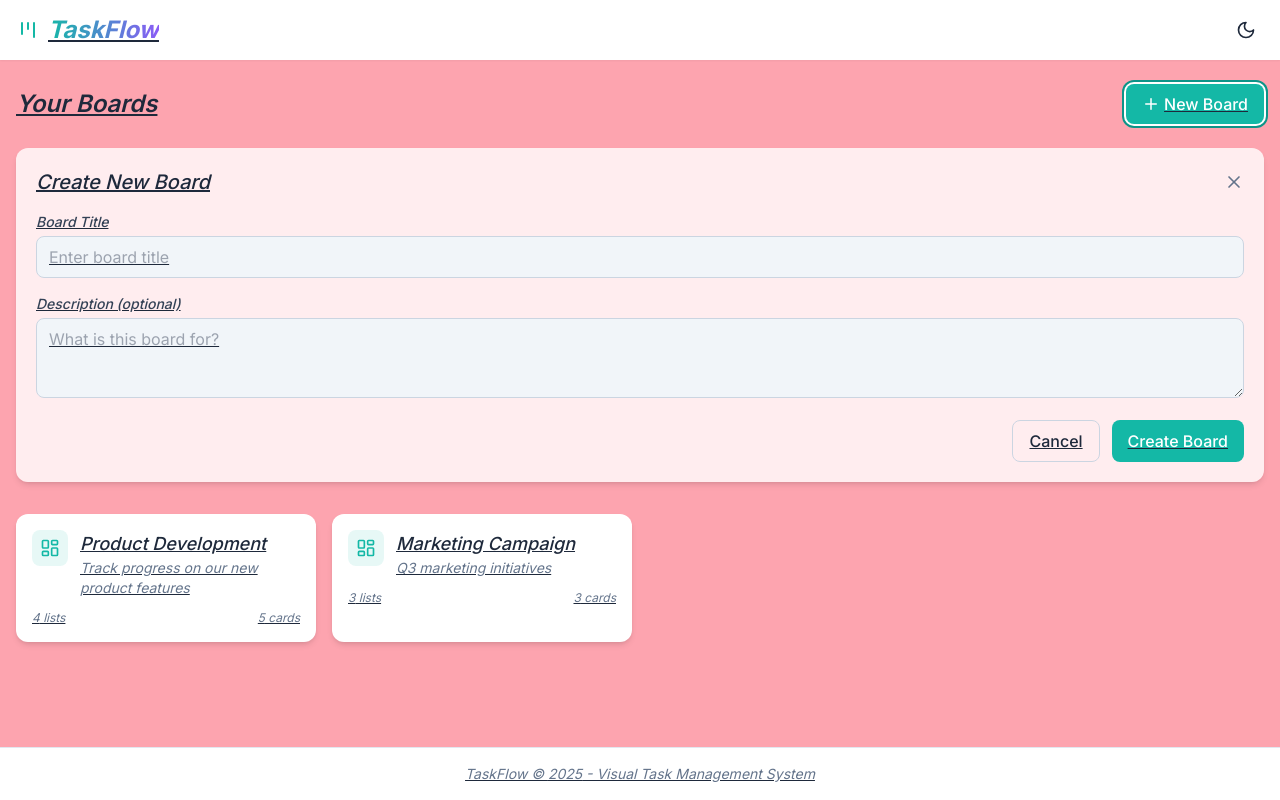
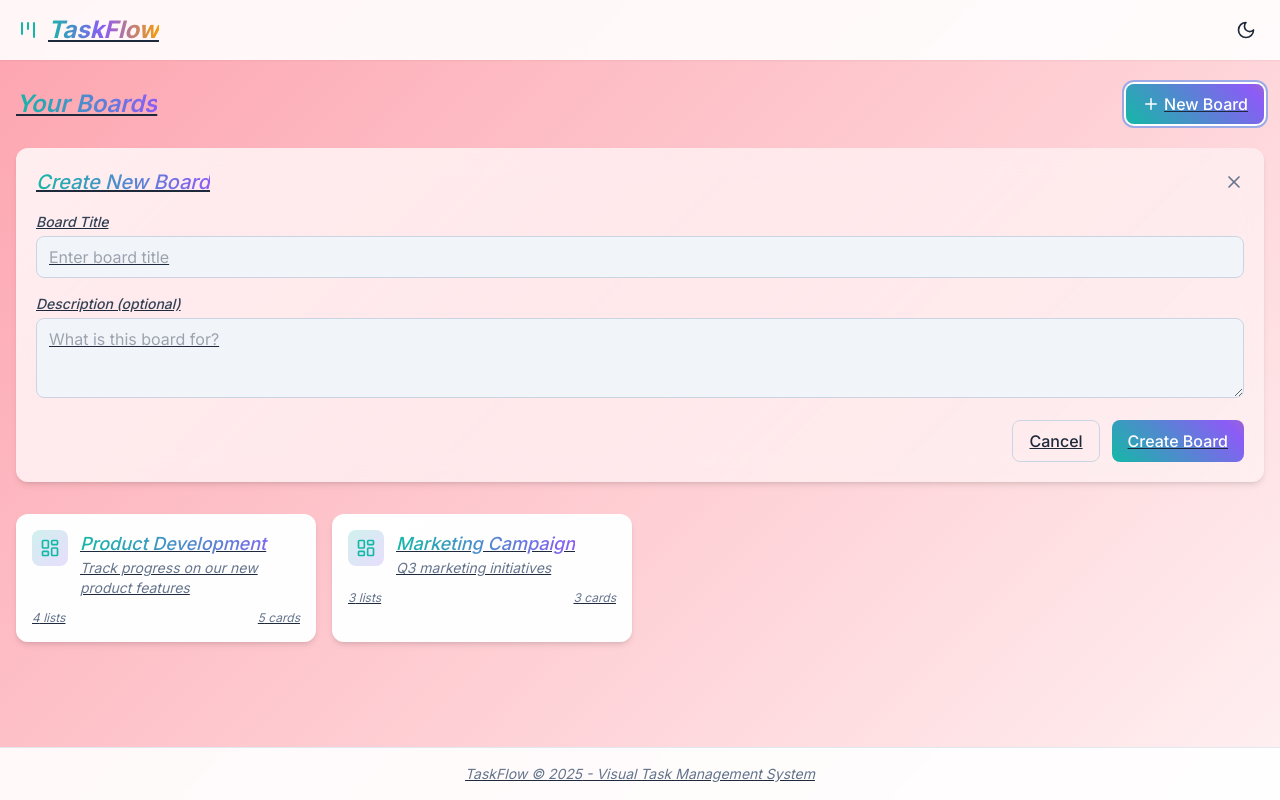
Before and after one commit to apper-canvas/taskflow-direct-wireless, a React (Vite) app: page / in a window 1280 px wide. Both pictures are taken after a click on the button "New Board". Built offline with nearby package versions, Linux system fonts and the light colour scheme.

Commit message:
Implement gradient theme throughout application with gradient backgrounds, text elements, and component styling for enhanced visual appeal.

```diff
--- a/src/App.jsx
+++ b/src/App.jsx
@@ -26,14 +26,14 @@ function App() {
   return (
     <ConfirmProvider>
       <Router>
-        <div className="flex flex-col min-h-screen transition-colors duration-200">
-          <header className="bg-white dark:bg-surface-800 shadow-sm sticky top-0 z-10">
+        <div className="flex flex-col min-h-screen transition-all duration-200">
+          <header className="bg-white/90 dark:bg-surface-800/90 backdrop-blur-sm shadow-sm sticky top-0 z-10">
             <div className="container mx-auto px-4 py-3 flex justify-between items-center">
               <div className="flex items-center space-x-2">
                 <div className="text-primary dark:text-primary-light">
                   {React.createElement(getIcon('Kanban'), { size: 24 })}
                 </div>
-                <h1 className="text-xl md:text-2xl font-bold bg-gradient-to-r from-primary to-secondary bg-clip-text text-transparent">
+                <h1 className="text-xl md:text-2xl font-bold bg-gradient-to-r from-primary via-secondary to-accent bg-clip-text text-transparent">
                   TaskFlow
                 </h1>
               </div>
@@ -56,7 +56,7 @@ function App() {
             </Routes>
           </main>
 
-          <footer className="bg-white dark:bg-surface-800 border-t border-surface-200 dark:border-surface-700 py-4 mt-8">
+          <footer className="bg-white/90 dark:bg-surface-800/90 backdrop-blur-sm border-t border-surface-200 dark:border-surface-700 py-4 mt-8">
             <div className="container mx-auto px-4 text-center text-surface-500 dark:text-surface-400 text-sm">
               TaskFlow &copy; {new Date().getFullYear()} - Visual Task Management System
             </div>
--- a/src/components/MainFeature.jsx
+++ b/src/components/MainFeature.jsx
@@ -242,7 +242,7 @@ const MainFeature = ({ board, onUpdateBoard }) => {
   return (
     <div>
       <div className="mb-6">
-        <h1 className="text-2xl md:text-3xl font-bold mb-2">{board.title}</h1>
+        <h1 className="text-2xl md:text-3xl font-bold mb-2 text-gradient">{board.title}</h1>
         <p className="text-surface-600 dark:text-surface-400">{board.description}</p>
       </div>
 
@@ -372,7 +372,7 @@ const MainFeature = ({ board, onUpdateBoard }) => {
                       Cancel
                     </button>
                     <button
-                      className="bg-primary text-white px-3 py-1 rounded text-sm"
+                      className="bg-gradient-to-r from-primary to-secondary text-white px-3 py-1 rounded text-sm"
                       onClick={() => handleAddCard(list.id)}
                     >
                       Add Card
@@ -414,7 +414,7 @@ const MainFeature = ({ board, onUpdateBoard }) => {
                     Cancel
                   </button>
                   <button
-                    className="bg-primary text-white px-3 py-1 rounded text-sm"
+                    className="bg-gradient-to-r from-primary to-secondary text-white px-3 py-1 rounded text-sm"
                     onClick={handleAddList}
                   >
                     Add List
@@ -423,7 +423,7 @@ const MainFeature = ({ board, onUpdateBoard }) => {
               </div>
             ) : (
               <button
-                className="w-full flex items-center justify-center py-3 bg-surface-200/50 hover:bg-surface-200 dark:bg-surface-800/50 dark:hover:bg-surface-800 text-surface-600 hover:text-surface-800 dark:text-surface-400 dark:hover:text-surface-200 rounded-xl"
+                className="w-full flex items-center justify-center py-3 bg-gradient-to-r from-surface-100/50 to-surface-200/50 hover:from-surface-100 hover:to-surface-200 dark:from-surface-800/50 dark:to-surface-700/50 dark:hover:from-surface-800 dark:hover:to-surface-700 text-surface-600 hover:text-surface-800 dark:text-surface-400 dark:hover:text-surface-200 rounded-xl"
                 onClick={() => setShowAddList(true)}
               >
                 <PlusIcon size={16} className="mr-1" />
@@ -509,7 +509,7 @@ const MainFeature = ({ board, onUpdateBoard }) => {
                     }}
                   />
                   <button
-                    className="btn btn-primary py-1 px-2 text-sm"
+                    className="btn btn-gradient py-1 px-2 text-sm"
                     onClick={(e) => {
                       const input = e.target.previousSibling;
                       addLabelToCard(activeCard.listId, activeCard.card.id, input.value);
--- a/src/index.css
+++ b/src/index.css
@@ -12,7 +12,13 @@
   }
 
   body {
-    @apply bg-surface-background text-surface-800 dark:bg-surface-900 dark:text-surface-100 min-h-screen italic underline;
+    @apply min-h-screen italic underline text-surface-800 dark:text-surface-100;
+    background: linear-gradient(135deg, #fda4af 0%, #fff1f2 100%);
+  }
+
+  /* Apply dark mode gradient */
+  .dark body {
+    background: linear-gradient(135deg, #0f172a 0%, #334155 100%);
   }
 
   h1, h2, h3, h4, h5, h6 {
@@ -35,6 +41,8 @@
 @layer components {
   .btn {
     @apply px-4 py-2 rounded-lg font-medium transition-colors duration-200 focus:outline-none focus:ring-2 focus:ring-offset-2;
+    background-size: 200% auto;
+    transition: background-position 0.5s, transform 0.2s;
   }
 
   .btn-primary {
@@ -45,12 +53,17 @@
     @apply bg-secondary text-white hover:bg-secondary-dark focus:ring-secondary-dark;
   }
 
+  .btn-gradient {
+    background-image: linear-gradient(45deg, #14b8a6, #8b5cf6, #f59e0b);
+    @apply text-white hover:shadow-md;
+  }
+
   .btn-outline {
     @apply border border-surface-300 dark:border-surface-700 hover:bg-surface-100 dark:hover:bg-surface-800 focus:ring-surface-500;
   }
 
   .card {
-    @apply bg-white dark:bg-surface-800 rounded-xl shadow-card p-4 transition-shadow hover:shadow-soft;
+    @apply rounded-xl shadow-card p-4 transition-shadow hover:shadow-soft bg-white/90 dark:bg-surface-800/90;
   }
 
   .input {
@@ -59,15 +72,31 @@
 
   .kanban-list {
     @apply bg-surface-100 dark:bg-surface-800 rounded-xl shadow-card p-3 min-w-[280px] max-w-[280px] md:min-w-[320px] md:max-w-[320px] h-full;
+    background-image: linear-gradient(to bottom, rgba(255,255,255,0.9), rgba(255,255,255,0.7));
+  }
+
+  .dark .kanban-list {
+    background-image: linear-gradient(to bottom, rgba(30,41,59,0.9), rgba(15,23,42,0.7));
   }
 
   .kanban-card {
-    @apply bg-white dark:bg-surface-700 rounded-lg shadow-sm p-3 mb-2 cursor-pointer hover:shadow-md transition-shadow underline;
+    @apply rounded-lg shadow-sm p-3 mb-2 cursor-pointer hover:shadow-md transition-shadow underline;
+    background: linear-gradient(to right, rgba(255,255,255,0.95), rgba(255,255,255,0.85));
+  }
+
+  .dark .kanban-card {
+    background: linear-gradient(to right, rgba(51,65,85,0.95), rgba(30,41,59,0.85));
   }
 
   .glass-panel {
-    @apply bg-white/80 dark:bg-surface-800/80 backdrop-blur-md rounded-xl shadow-card;
+    @apply backdrop-blur-md rounded-xl shadow-card;
+    background: linear-gradient(135deg, rgba(255,255,255,0.8), rgba(255,255,255,0.4));
   }
+
+  .dark .glass-panel {
+    background: linear-gradient(135deg, rgba(30,41,59,0.8), rgba(15,23,42,0.4));
+  }
+
 }
 
 @layer utilities {
@@ -92,4 +121,13 @@
   .custom-scrollbar::-webkit-scrollbar-thumb {
     @apply bg-surface-300 dark:bg-surface-600 rounded-full hover:bg-surface-400 dark:hover:bg-surface-500;
   }
+
+  .text-gradient {
+    @apply text-transparent bg-clip-text;
+    background-image: linear-gradient(90deg, #14b8a6, #8b5cf6);
+  }
+
+  .dark .text-gradient {
+    background-image: linear-gradient(90deg, #2dd4bf, #a78bfa);
+  }
 }
--- a/src/pages/Home.jsx
+++ b/src/pages/Home.jsx
@@ -192,9 +192,9 @@ const Home = () => {
       ) : (
         <div>
           <div className="flex justify-between items-center mb-6">
-            <h2 className="text-2xl font-semibold">Your Boards</h2>
+            <h2 className="text-2xl font-semibold text-gradient">Your Boards</h2>
             <button
-              className="btn btn-primary flex items-center"
+              className="btn btn-gradient flex items-center"
               onClick={() => setIsCreatingBoard(true)}
             >
               <PlusIcon size={18} className="mr-1" />
@@ -209,7 +209,7 @@ const Home = () => {
               animate={{ opacity: 1, y: 0 }}
             >
               <div className="flex justify-between items-center mb-4">
-                <h3 className="text-xl font-medium">Create New Board</h3>
+                <h3 className="text-xl font-medium text-gradient">Create New Board</h3>
                 <button
                   className="text-surface-500 hover:text-surface-700 dark:text-surface-400 dark:hover:text-surface-200"
                   onClick={() => setIsCreatingBoard(false)}
@@ -251,7 +251,7 @@ const Home = () => {
                     Cancel
                   </button>
                   <button
-                    className="btn btn-primary"
+                    className="btn btn-gradient"
                     onClick={handleCreateBoard}
                   >
                     Create Board
@@ -262,9 +262,9 @@ const Home = () => {
           )}
 
           {boards.length === 0 ? (
-            <div className="bg-surface-100 dark:bg-surface-800 rounded-xl p-6 text-center">
-              <div className="mx-auto w-16 h-16 flex items-center justify-center rounded-full bg-surface-200 dark:bg-surface-700 text-surface-500 dark:text-surface-400 mb-4">
-                <ClipboardIcon size={24} />
+            <div className="rounded-xl p-6 text-center backdrop-blur-sm bg-white/70 dark:bg-surface-800/70">
+              <div className="mx-auto w-16 h-16 flex items-center justify-center rounded-full bg-gradient-to-br from-primary/20 to-secondary/20 dark:from-primary-dark/20 dark:to-secondary-dark/20 text-surface-500 dark:text-surface-400 mb-4">
+                <ClipboardIcon size={24} className="text-gradient" />
               </div>
               <h3 className="text-lg font-medium mb-2">No boards yet</h3>
               <p className="text-surface-500 dark:text-surface-400 mb-4">
@@ -272,7 +272,7 @@ const Home = () => {
               </p>
               <button
                 className="btn btn-primary inline-flex items-center"
-                onClick={() => setIsCreatingBoard(true)}
+                className="btn btn-gradient inline-flex items-center" onClick={() => setIsCreatingBoard(true)}
               >
                 <PlusIcon size={18} className="mr-1" />
                 Create Board
@@ -283,16 +283,16 @@ const Home = () => {
               {boards.map(board => (
                 <motion.div
                   key={board.id}
-                  className="card cursor-pointer hover:border hover:border-primary-light transition-all"
+                  className="card cursor-pointer hover:border hover:border-primary-light transition-all bg-gradient-to-br from-white/90 to-white/70 dark:from-surface-800/90 dark:to-surface-800/70"
                   whileHover={{ y: -5 }}
                   onClick={() => handleSelectBoard(board.id)}
                 >
                   <div className="flex items-start mb-3">
-                    <div className="p-2 rounded-lg bg-primary/10 text-primary dark:bg-primary-dark/20 dark:text-primary-light mr-3">
+                    <div className="p-2 rounded-lg bg-gradient-to-br from-primary/20 to-secondary/20 dark:from-primary-dark/20 dark:to-secondary-dark/20 text-primary dark:text-primary-light mr-3">
                       <LayoutIcon size={20} />
                     </div>
                     <div>
-                      <h3 className="font-medium text-lg">{board.title}</h3>
+                      <h3 className="font-medium text-lg text-gradient">{board.title}</h3>
                       <p className="text-surface-500 dark:text-surface-400 text-sm line-clamp-2">
                         {board.description || "No description"}
                       </p>
--- a/tailwind.config.js
+++ b/tailwind.config.js
@@ -7,6 +7,22 @@ export default {
   theme: {
     extend: {
       colors: {
+        gradients: {
+          primary: {
+            light: 'linear-gradient(135deg, #14b8a6 0%, #2dd4bf 100%)',
+            dark: 'linear-gradient(135deg, #0d9488 0%, #14b8a6 100%)',
+            text: 'linear-gradient(90deg, #14b8a6, #8b5cf6)'
+          },
+          secondary: {
+            light: 'linear-gradient(135deg, #8b5cf6 0%, #a78bfa 100%)',
+            dark: 'linear-gradient(135deg, #7c3aed 0%, #8b5cf6 100%)',
+            text: 'linear-gradient(90deg, #8b5cf6, #f59e0b)'
+          },
+          surface: {
+            light: 'linear-gradient(135deg, #fda4af 0%, #f8fafc 100%)',
+            dark: 'linear-gradient(135deg, #0f172a 0%, #334155 100%)'
+          }
+        },
         primary: {
           DEFAULT: '#14b8a6',
           light: '#2dd4bf',
```
